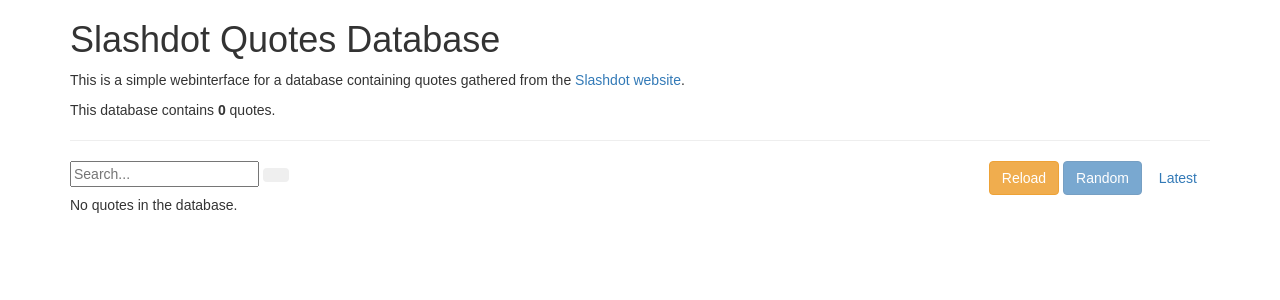
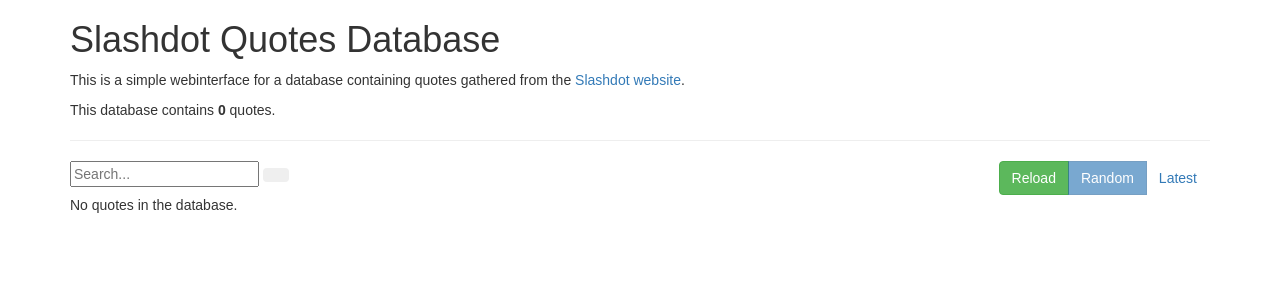
Before and after one commit to dhedegaard/quotes, a Django app: page /random in a window 1280 px wide. Shown: the top 300 px of the page. Run offline with Django 3.2, Linux system fonts and the light colour scheme; data that the repository does not hold is empty; parts of the project's set-up code (start-up, migrations or seed data) failed here and were passed over; some libraries are stand-ins or nearby versions.

Commit message:
buttons to the right is not a btn-group.

```diff
--- a/quotes/templates/quotes/index.html
+++ b/quotes/templates/quotes/index.html
@@ -9,9 +9,10 @@ from the <a href="http://slashdot.org/">Slashdot website</a>.</p>
 <p>This database contains <span class="bold">{{ total_quotes }}</span> quotes.</p>
 <hr />
 <span style="float: right;">
+  <div class="btn-group">
     {% if random %}
     <a href="{% url 'quotes.views.random' %}"
-   class="btn btn-warning">Reload<i class="icon-refresh icon-white"></i></a>
+       class="btn btn-success">Reload<i class="icon-refresh icon-white"></i></a>
     {% endif %}
     <a
        {% if not random %}href="{% url 'quotes.views.random' %}"
@@ -23,6 +24,7 @@ from the <a href="http://slashdot.org/">Slashdot website</a>.</p>
     <a
        href="{% url 'quotes.views.index' %}"
        class="btn {% if index and not search %}disabled{% endif %}">Latest<i class="icon-chevron-up"></i></a>
+  </div>
 </span>
 <div>
   <div>
```
Lines whose indentation alone changed are shown as unchanged.
